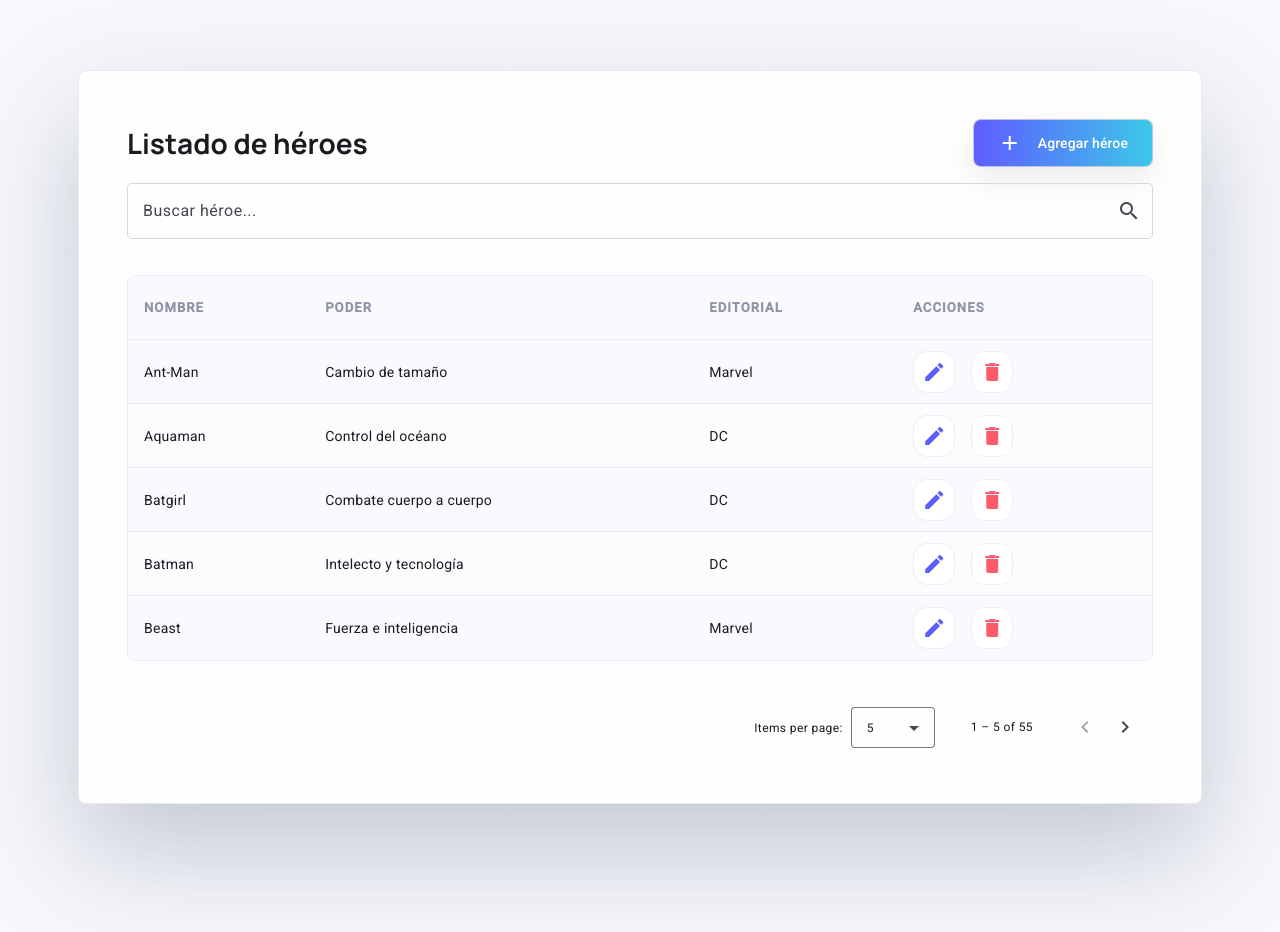
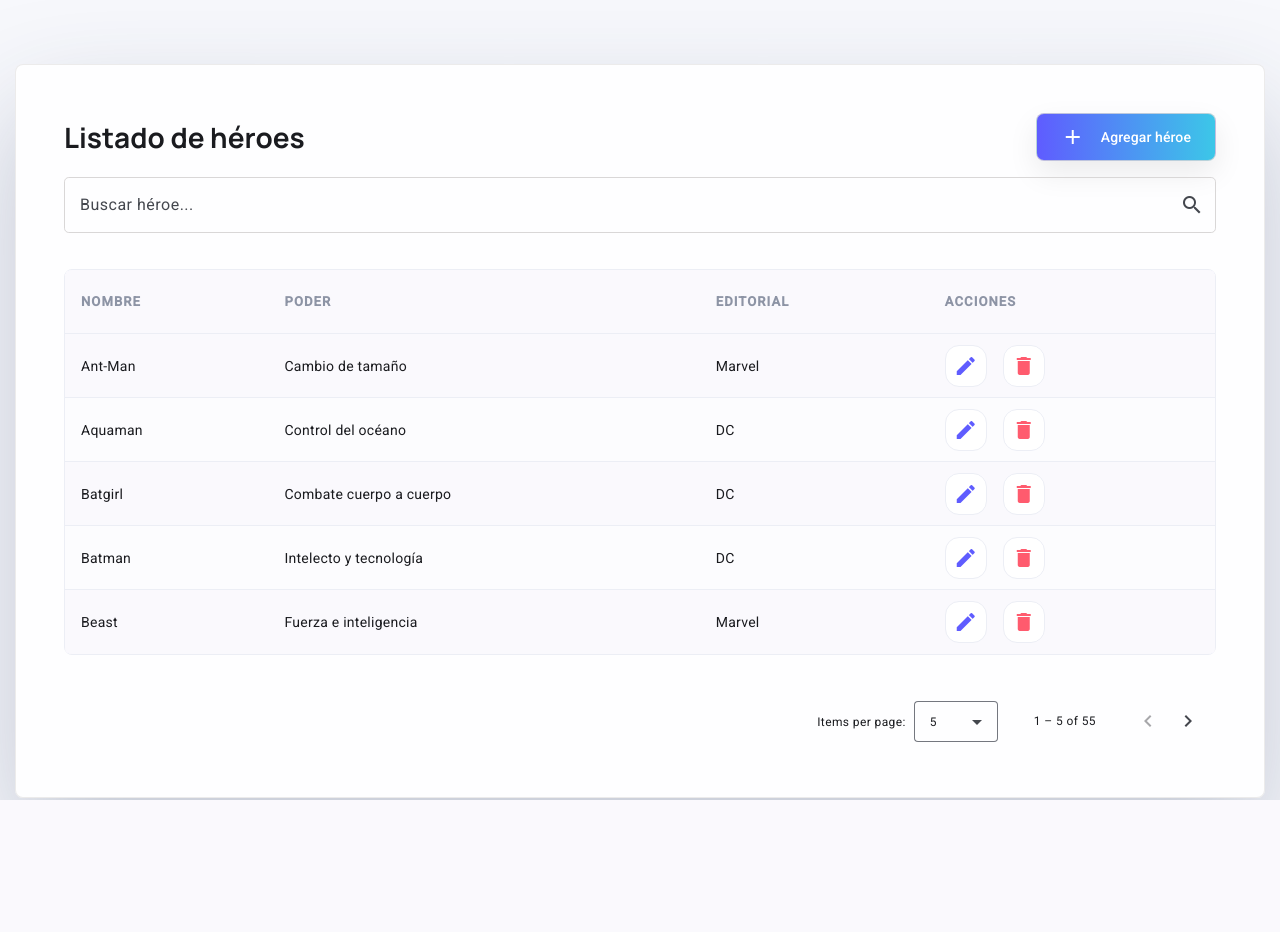
Before and after one commit to diegodanielcaceres10/RIU-Frontend-diego-daniel-caceres, an Angular app in the folder frontend/: page /superheroes in a window 1280 px wide. Shown: the top 932 px of the page. After the commit the page ends 800 px from the top, so only its background shows below. Built offline with nearby package versions, Linux system fonts and the light colour scheme.

Commit message:
fix: overflow X on listing table

```diff
--- a/frontend/src/app/features/superhero/pages/superhero-list/superhero-list.page/superhero-list.page.scss
+++ b/frontend/src/app/features/superhero/pages/superhero-list/superhero-list.page/superhero-list.page.scss
@@ -11,7 +11,6 @@ $border: #eceef5;
   position: relative;
   min-height: 100vh;
   overflow: hidden;
-  padding: 70px;
   background: $bg;
 
   &__container {
@@ -26,6 +25,7 @@ $border: #eceef5;
     padding: 3rem;
     background: rgba(255, 255, 255, 0.82);
     margin: 0 auto;
+    margin-top: 4rem;
   }
 
   &__header {
@@ -50,6 +50,7 @@ $border: #eceef5;
     border-radius: 0.5rem;
     border: 1px solid $border;
     background: white;
+    overflow-x: auto;
   }
 
   &__loading {
```
